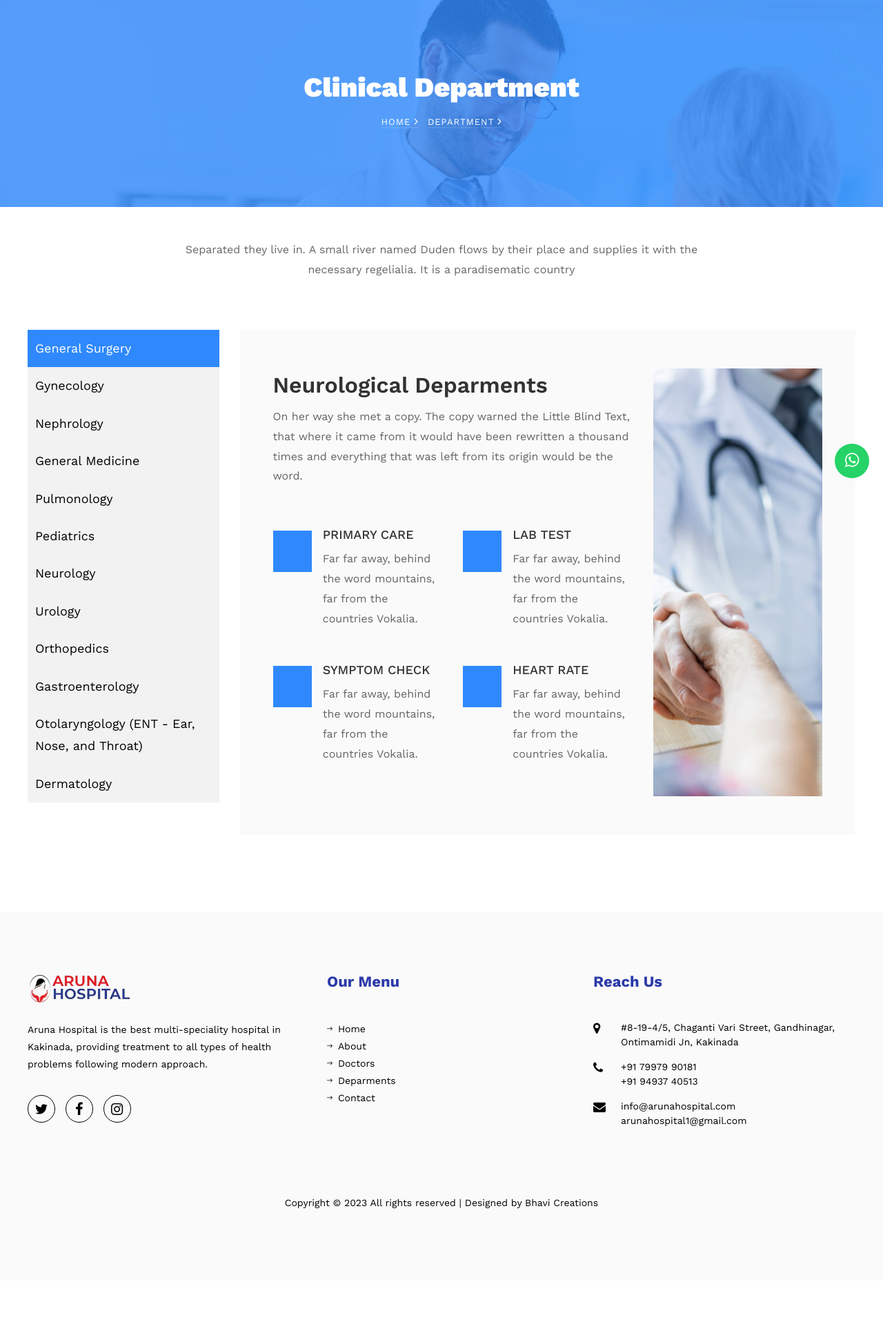
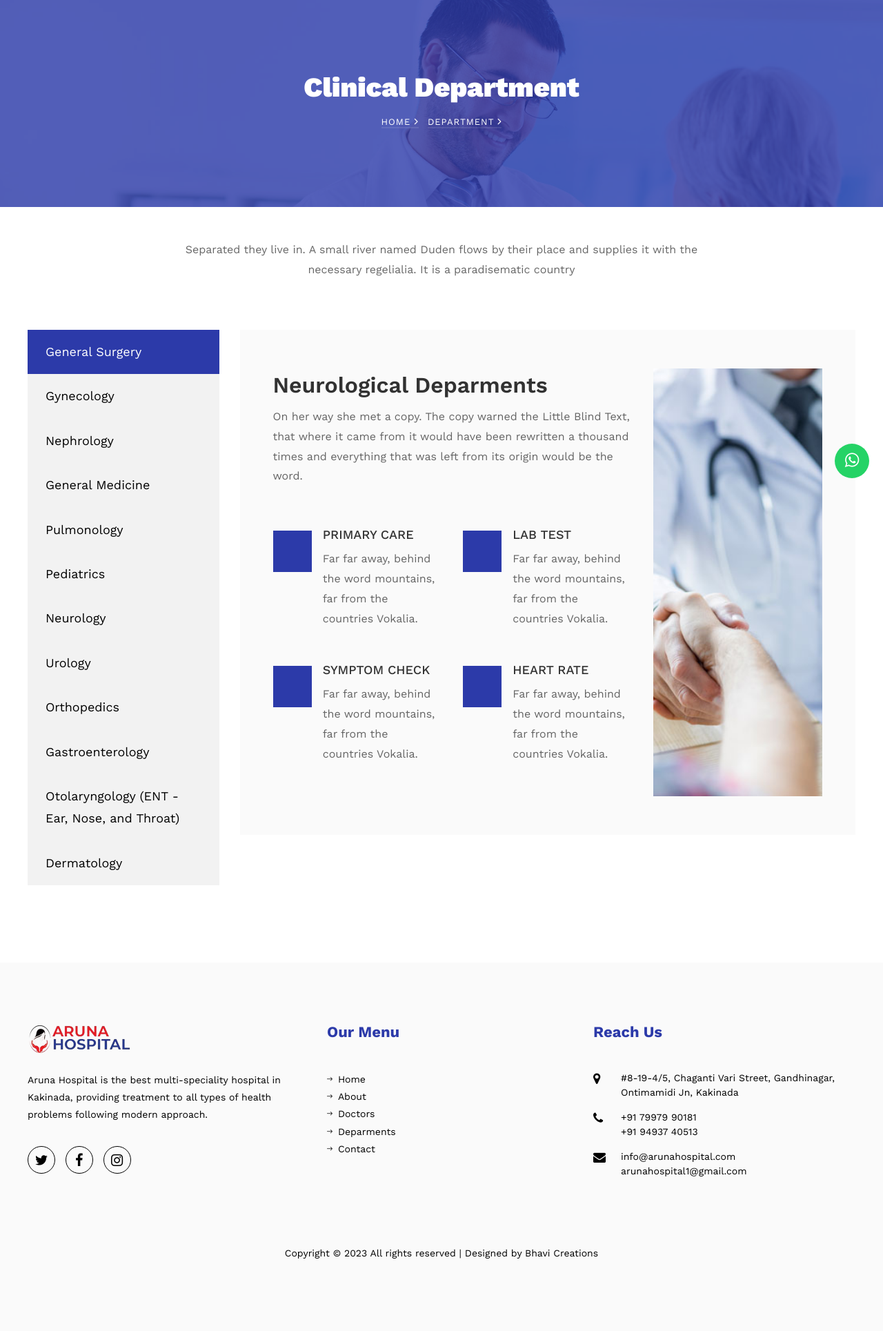
Before and after one commit to bhavi-creations/aruna_hospital, a PHP site: page /department.html in a window 1280 px wide. Shown: the part 87-2016 px from the top of the page at 69% size. Before the commit the page ends 1838 px from the top, so only its background shows below. Run offline with PHP 8.4, Linux system fonts and the light colour scheme; some libraries are stand-ins or nearby versions; some web fonts are replaced.

Commit message:
blue color changes

```diff
--- a/css/custom.css
+++ b/css/custom.css
@@ -4,7 +4,7 @@
 
 .ftco-departments .nav-pills .nav-link{
     width: 100% !important;
-    padding: 10px !important;
+    padding: 15px 25px !important;
     font-size: 18px !important;
     font-weight: 400 !important;
 }
@@ -51,7 +51,7 @@
 }
 
 #section-counter:after {
-    background: #2f89fc00 !important;
+    background: #2c3aa900 !important;
 }
 
 /* Style for the WhatsApp link */
--- a/scss/style.scss
+++ b/scss/style.scss
@@ -7,7 +7,7 @@ $white: #fff;
 $black: #000000;
 // $darken: #3a4348;
 
-$primary: #2f89fc;
+$primary: #2c3aa9;
 $secondary: #2c3aa9;
 
 
```
Also changed, not shown: css/style.css.
